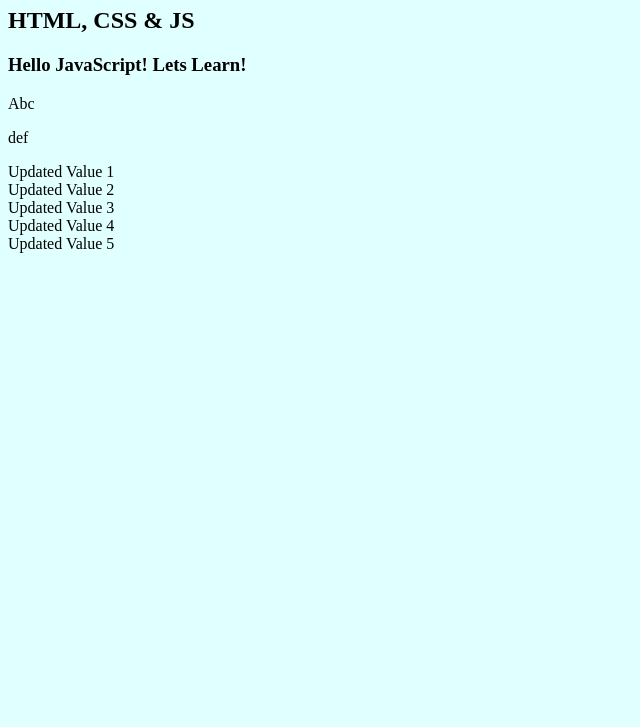
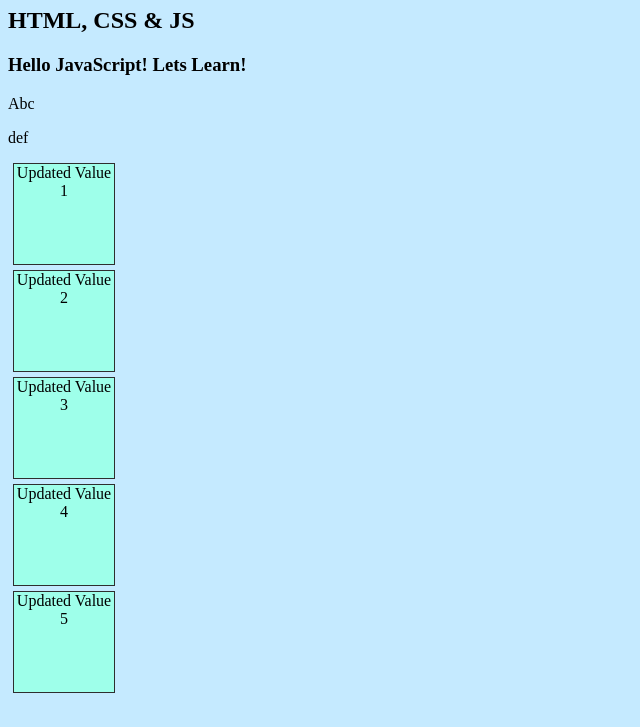
Before and after one commit to BlueMoonerATcode/JavaScript, a plain HTML site: page Day_6/index.html in a window 1280 px wide. Shown: the part 73-800 px from the top of the page, without its empty margins (0-640 px from the left). Drawn offline with Linux system fonts and the light colour scheme.

Commit message:
Update style.css

```diff
--- a/Day_6/style.css
+++ b/Day_6/style.css
@@ -1,3 +1,13 @@
 body{
-    background-color: lightcyan;
+    background-color:rgb(197, 234, 255);
 }
+
+.box{
+    height: 100px;
+    width: 100px;
+    border: 1px solid rgb(46, 46, 46);
+    margin: 5px;
+    text-align: center;
+    background-color:rgb(158, 255, 234)
+
+}
```
